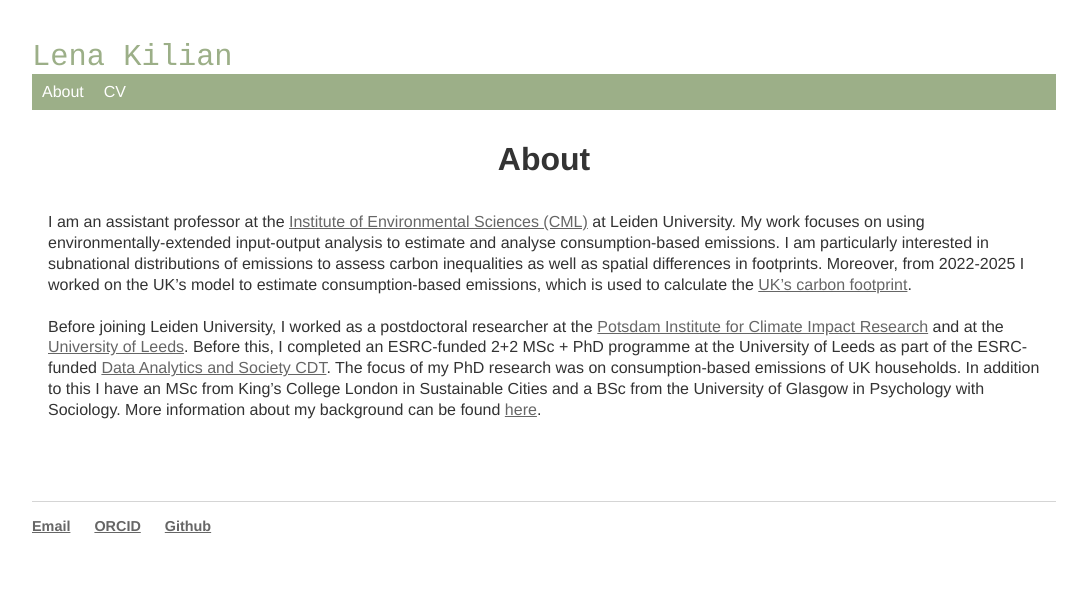
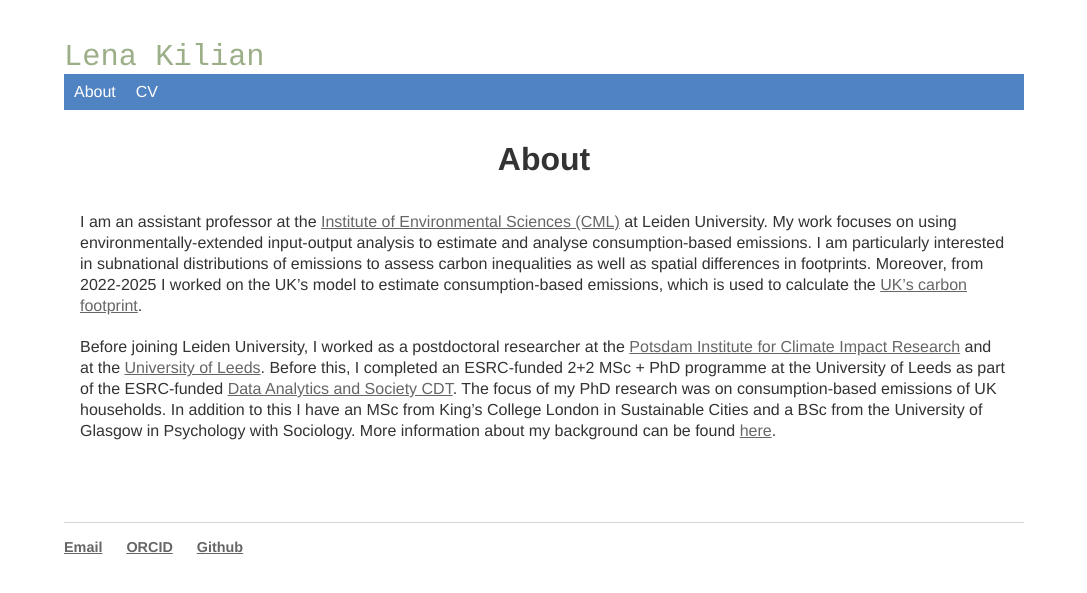
Before and after one commit to lena-kilian/lena-kilian.github.io, a Jekyll site: the page built from index.md, in a window 1280 px wide. Shown: the top 593 px of the page, without its empty margins (96-1183 px from the left). Built offline with Jekyll 4.4.1, drawn with Linux system fonts in a browser that asks for light colours; our own code applies the rules of GitHub Pages for plain Markdown files.

Commit message:
Update main.css

```diff
--- a/css/main.css
+++ b/css/main.css
@@ -1,19 +1,19 @@
 body {
      margin: 40px auto;
-     width: 80%;
+     width: 75%;
  }
 
 title {
     font-size: 1.9em;
-    font-family: 'Helvetica Neue';
-    color: #ffbf00;
+    font-family: 'Helvetica';
+    color: #5083C1;
     padding: 14px 16px;
 }
 
  /* Navbar container */
 .navbar {
   overflow: hidden;
-  background-color: #9CAF88;
+  background-color: #5083C1;
   font-family:'Helvetica Neue';
   color: #ffffff;
 }
```
